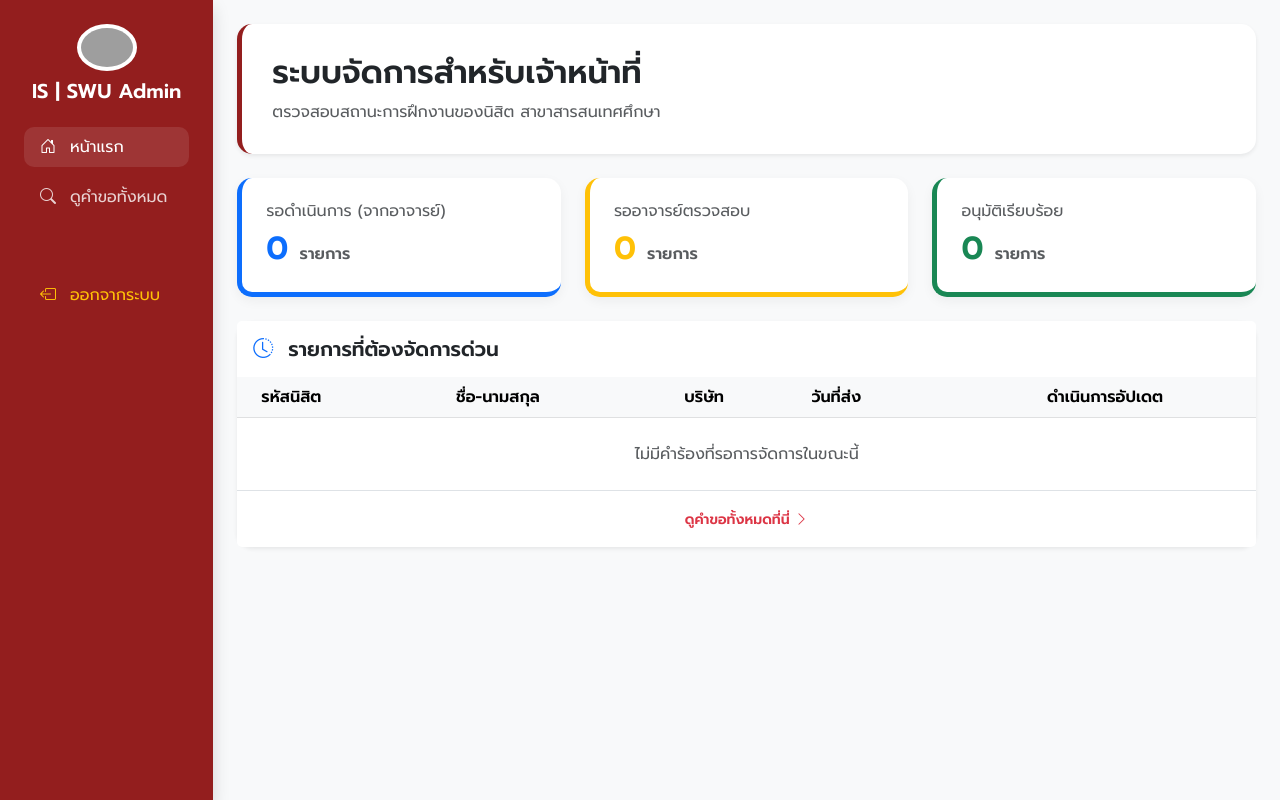
After one commit to bnrakaiai-code/hu_internships, a PHP site: page /hu_internships/staff/admin/index.php in a window 1280 px wide. The commit adds this page. Run offline with PHP 8.4, Linux system fonts and the light colour scheme; the visitor is signed in with stand-in values (Sample User, id 1); data that the repository does not hold is empty; grey boxes are pictures that could not be loaded.

Commit message:
update php file

```diff
--- a/about.php
+++ b/about.php
@@ -13,7 +13,7 @@
 
     <nav class="navbar navbar-expand-lg navbar-light navbar-swu sticky-top">
     <div class="container">
-        <a class="navbar-brand fw-bold d-flex align-items-center" href="#">
+        <a class="navbar-brand fw-bold d-flex align-items-center" href="index.php">
             <img src="https://unity.swu.ac.th/wp-content/uploads/2020/06/Srinakharinwirot_Logo_EN_Color-1-300x300.jpg"
                  alt="SWU Logo"
                  width="70"
--- a/includes/db_connect.php
+++ b/includes/db_connect.php
@@ -5,7 +5,6 @@ $dbpass = "";
 $dbname = "internships";
 
 try {
-    // แก้คำว่า dpname เป็น dbname เรียบร้อยแล้วครับ
     $conn = new PDO("mysql:host=$host;dbname=$dbname;charset=utf8mb4", $dbuser, $dbpass);
     $conn->setAttribute(PDO::ATTR_ERRMODE, PDO::ERRMODE_EXCEPTION);
 } catch(PDOException $e) {
--- /dev/null
+++ b/staff/admin/index.php
@@ -0,0 +1,211 @@
+<?php
+session_start();
+include('../../includes/db_connect.php');
+
+// 1. ตรวจสอบสิทธิ์
+if (!isset($_SESSION['user_id']) || ($_SESSION['role'] !== 'staff' && $_SESSION['role'] !== 'admin')) {
+    header("Location: ../../login.php");
+    exit();
+}
+
+// ประกาศตัวแปรไว้เป็นอาเรย์ว่างก่อน เผื่อกรณี Query มีปัญหาจะได้รับไม่ Error
+$pending_requests = [];
+
+try {
+    // นับจำนวนสถานะต่างๆ
+    $count_all = $conn->query("SELECT COUNT(*) FROM internship_requests")->fetchColumn();
+    $count_teacher = $conn->query("SELECT COUNT(*) FROM internship_requests WHERE status_id = 1")->fetchColumn();
+    $count_staff = $conn->query("SELECT COUNT(*) FROM internship_requests WHERE status_id = 4")->fetchColumn();
+    $count_approved = $conn->query("SELECT COUNT(*) FROM internship_requests WHERE status_id = 2")->fetchColumn();
+
+    // ดึงรายการคำร้องที่ "รอเจ้าหน้าที่ดำเนินการ" (ID 4)
+    $stmt_pending = $conn->prepare("
+        SELECT r.*, s.status_name, c.company_name, st.fullname
+        FROM internship_requests r
+        JOIN status_list s ON r.status_id = s.status_id
+        JOIN companies c ON r.company_id = c.company_id
+        JOIN students st ON r.student_id = st.student_id
+        WHERE r.status_id = 4
+        ORDER BY r.request_date DESC
+    ");
+    $stmt_pending->execute();
+    $pending_requests = $stmt_pending->fetchAll(PDO::FETCH_ASSOC); // ตรวจสอบว่ามีบรรทัดนี้
+
+} catch (PDOException $e) {
+    // ถ้า Query ผิดพลาดให้แสดง Error (เฉพาะช่วงพัฒนา)
+    // echo "Error: " . $e->getMessage();
+    $pending_requests = [];
+}
+?>
+
+<!DOCTYPE html>
+<html lang="th">
+<head>
+    <meta charset="UTF-8">
+    <title>Admin Dashboard | IS SWU</title>
+    <link href="https://cdn.jsdelivr.net/npm/bootstrap@5.3.0/dist/css/bootstrap.min.css" rel="stylesheet">
+    <link href="https://fonts.googleapis.com/css2?family=Prompt:wght@300;400;600&display=swap" rel="stylesheet">
+    <link rel="stylesheet" href="https://cdn.jsdelivr.net/npm/bootstrap-icons@1.11.1/font/bootstrap-icons.css">
+    <style>
+        body {
+            font-family: 'Prompt', sans-serif;
+            background-color: #f8f9fa;
+        }
+        .sidebar {
+            background: #931e1e;
+            min-height: 100vh;
+            color: white;
+            position: sticky;
+            top: 0;
+        }
+        .nav-link {
+            color: rgba(255,255,255,0.8);
+            margin-bottom: 10px;
+            border-radius: 10px;
+            transition: 0.3s;
+        }
+        .nav-link:hover, .nav-link.active {
+            color: white;
+            background: rgba(255,255,255,0.1);
+        }
+        .card-custom {
+            border: none;
+            border-radius: 15px;
+            box-shadow: 0 4px 12px rgba(0,0,0,0.05);
+            transition: 0.3s;
+            border-bottom: 4px solid transparent;
+        }
+        .card-custom:hover {
+            transform: translateY(-5px);
+        }
+        .welcome-section {
+            background: white;
+            padding: 30px;
+            border-radius: 15px;
+            border-left: 5px solid #931e1e;
+        }
+        .btn-swu {
+            background: #931e1e;
+            color: white;
+            border-radius: 25px;
+            border: none;
+            padding: 10px 25px; }
+        .btn-swu:hover {
+            background: #7a1818;
+            color: white; }
+
+        /* สีสถานะพิเศษ */
+        .border-staff {
+            border-bottom-color: #0d6efd;
+        } /* สีน้ำเงินสำหรับ Admin */
+        .border-teacher {
+            border-bottom-color: #ffc107;
+        } /* สีเหลืองสำหรับ Teacher */
+        .border-success {
+            border-bottom-color: #198754;
+        } /* สีเขียวสำหรับผ่านแล้ว */
+    </style>
+</head>
+<body>
+
+<div class="container-fluid">
+    <div class="row">
+        <nav class="col-md-3 col-lg-2 d-md-block sidebar p-4 shadow">
+            <div class="text-center mb-4">
+                <img src="https://unity.swu.ac.th/wp-content/uploads/2020/06/Srinakharinwirot_Logo_EN_Color-1-300x300.jpg" width="60" class="bg-white rounded-circle p-1 mb-2">
+                <h5 class="fw-bold">IS | SWU Admin</h5>
+            </div>
+            <ul class="nav flex-column">
+                <li class="nav-item"><a class="nav-link active" href="index.php"><i class="bi bi-house-door me-2"></i> หน้าแรก</a></li>
+                <li class="nav-item"><a class="nav-link" href="view_all.php"><i class="bi bi-search me-2"></i> ดูคำขอทั้งหมด</a></li>
+                <li class="nav-item mt-5"><a class="nav-link text-warning" href="../../logout.php"><i class="bi bi-box-arrow-left me-2"></i> ออกจากระบบ</a></li>
+            </ul>
+        </nav>
+
+        <main class="col-md-9 ms-sm-auto col-lg-10 px-md-4 py-4">
+            <div class="welcome-section shadow-sm mb-4">
+                <div class="d-flex justify-content-between align-items-center">
+                    <div>
+                        <h2 class="fw-bold">ระบบจัดการสำหรับเจ้าหน้าที่</h2>
+                        <p class="text-muted mb-0">ตรวจสอบสถานะการฝึกงานของนิสิต สาขาสารสนเทศศึกษา</p>
+                    </div>
+                </div>
+            </div>
+
+            <div class="row g-4 mb-4">
+                <div class="col-md-4">
+                    <div class="card card-custom p-4 bg-white text-white border-start border-primary border-5">
+                        <h6 class="text-muted">รอดำเนินการ (จากอาจารย์)</h6>
+                        <h2 class="fw-bold mb-0 text-primary"><?php echo $count_staff; ?> <small class="fs-6 text-muted">รายการ</small></h2>
+                    </div>
+                </div>
+                <div class="col-md-4">
+                    <div class="card card-custom p-4 bg-white border-start border-warning border-5">
+                        <h6 class="text-muted">รออาจารย์ตรวจสอบ</h6>
+                        <h2 class="fw-bold mb-0 text-warning"><?php echo $count_teacher; ?> <small class="fs-6 text-muted">รายการ</small></h2>
+                    </div>
+                </div>
+                <div class="col-md-4">
+                    <div class="card card-custom p-4 bg-white border-start border-success border-5">
+                        <h6 class="text-muted">อนุมัติเรียบร้อย</h6>
+                        <h2 class="fw-bold mb-0 text-success"><?php echo $count_approved; ?> <small class="fs-6 text-muted">รายการ</small></h2>
+                    </div>
+                </div>
+            </div>
+
+            <div class="card border-0 shadow-sm rounded-4">
+                <div class="card-header bg-white border-0 py-3">
+                    <h5 class="fw-bold mb-0"><i class="bi bi-clock-history me-2 text-primary"></i> รายการที่ต้องจัดการด่วน</h5>
+                </div>
+                <div class="card-body p-0">
+                    <div class="table-responsive">
+                        <table class="table table-hover align-middle mb-0">
+                            <thead class="table-light">
+                                <tr>
+                                    <th class="ps-4">รหัสนิสิต</th>
+                                    <th>ชื่อ-นามสกุล</th>
+                                    <th>บริษัท</th>
+                                    <th>วันที่ส่ง</th>
+                                    <th class="text-center">ดำเนินการอัปเดต</th>
+                                </tr>
+                            </thead>
+                            <tbody>
+                                <?php if(count($pending_requests) > 0): ?>
+                                    <?php foreach($pending_requests as $req): ?>
+                                    <tr>
+                                        <td class="ps-4 fw-bold"><?php echo $req['student_id']; ?></td>
+                                        <td><?php echo $req['fullname']; ?></td>
+                                        <td><?php echo $req['company_name']; ?></td>
+                                        <td><?php echo date('d/m/Y', strtotime($req['create_at'])); ?></td>
+                                        <td class="text-center">
+                                            <form action="update_status.php" method="POST" class="d-flex gap-2 justify-content-center">
+                                                <input type="hidden" name="request_id" value="<?php echo $req['request_id']; ?>">
+                                                <select name="status_id" class="form-select form-select-sm" style="width: 150px;" required>
+                                                    <option value="4" selected>รอเจ้าหน้าที่ดำเนินการ</option>
+                                                    <option value="2"> อนุมัติเข้าระบบ</option>
+                                                    <option value="3"> ยกเลิกคำร้อง</option>
+                                                </select>
+                                                <button type="submit" class="btn btn-dark btn-sm px-3 rounded-pill">ยืนยัน</button>
+                                            </form>
+                                        </td>
+                                    </tr>
+                                    <?php endforeach; ?>
+                                <?php else: ?>
+                                    <tr>
+                                        <td colspan="5" class="text-center py-4 text-muted">ไม่มีคำร้องที่รอการจัดการในขณะนี้</td>
+                                    </tr>
+                                <?php endif; ?>
+                            </tbody>
+                        </table>
+                    </div>
+                </div>
+                <div class="card-footer bg-white border-0 text-center py-3">
+                    <a href="view_all.php" class="text-decoration-none small text-danger fw-bold">ดูคำขอทั้งหมดที่นี่ <i class="bi bi-chevron-right"></i></a>
+                </div>
+            </div>
+        </main>
+    </div>
+</div>
+
+</body>
+</html>
--- a/staff/teacher/approve_request.php
+++ b/staff/teacher/approve_request.php
@@ -1,10 +1,9 @@
 <?php
 session_start();
-include('../includes/db_connect.php');
+include('../../includes/db_connect.php');
 
-// ตรวจสอบสิทธิ์
 if (!isset($_SESSION['user_id']) || ($_SESSION['role'] !== 'teacher' && $_SESSION['role'] !== 'staff')) {
-    header("Location: ../login.php");
+    header("Location: ../../login.php");
     exit();
 }
 
--- a/staff_1.php
+++ b/staff_1.php
@@ -14,7 +14,7 @@
 
     <nav class="navbar navbar-expand-lg navbar-dark navbar-swu sticky-top shadow">
         <div class="container">
-            <a class="navbar-brand fw-bold d-flex align-items-center" href="index.html">
+            <a class="navbar-brand fw-bold d-flex align-items-center" href="index.php">
                 <img src="https://unity.swu.ac.th/wp-content/uploads/2020/06/Srinakharinwirot_Logo_EN_Color-1-300x300.jpg"
                  alt="SWU Logo"
                  width="70"
--- a/staff_2.php
+++ b/staff_2.php
@@ -14,7 +14,7 @@
 
     <nav class="navbar navbar-expand-lg navbar-dark navbar-swu sticky-top shadow">
         <div class="container">
-            <a class="navbar-brand fw-bold d-flex align-items-center" href="index.html">
+            <a class="navbar-brand fw-bold d-flex align-items-center" href="index.php">
                 <img src="https://unity.swu.ac.th/wp-content/uploads/2020/06/Srinakharinwirot_Logo_EN_Color-1-300x300.jpg"
                  alt="SWU Logo"
                  width="70"
--- a/students.php
+++ b/students.php
@@ -48,7 +48,7 @@ $result = $conn->query($sql);
 
     <nav class="navbar navbar-expand-lg navbar-light navbar-swu sticky-top bg-white shadow-sm">
         <div class="container">
-            <a class="navbar-brand fw-bold d-flex align-items-center" href="#">
+            <a class="navbar-brand fw-bold d-flex align-items-center" href="index.php">
                 <img src="https://unity.swu.ac.th/wp-content/uploads/2020/06/Srinakharinwirot_Logo_EN_Color-1-300x300.jpg"
                      alt="SWU Logo" width="70" height="70" class="d-inline-block align-top me-2 bg-white rounded-circle p-1">
                 <div>
--- a/students/save_request.php
+++ b/students/save_request.php
@@ -33,7 +33,6 @@ if ($_SERVER['REQUEST_METHOD'] == 'POST') {
 
         if ($company) {
             // กรณีมีรหัสบริษัทนี้อยู่แล้ว -> อัปเดตข้อมูลให้เป็นปัจจุบัน
-            // ✅ ปรับใช้คอลัมน์ address ตามที่คุณคอมเมนต์ไว้
             $stmt_upd = $conn->prepare("UPDATE companies SET company_name = :cname, company_address = :addr, contact_person = :cp WHERE company_id = :id");
             $stmt_upd->execute([
                 ':cname' => $company_name,
@@ -44,7 +43,6 @@ if ($_SERVER['REQUEST_METHOD'] == 'POST') {
             $final_company_id = $input_company_id;
         } else {
             // กรณีไม่มีรหัสบริษัทนี้ -> Insert ใหม่ พร้อมระบุ company_id ที่ผู้ใช้กรอก
-            // ✅ ปรับใช้คอลัมน์ address ตามที่คุณคอมเมนต์ไว้
             $stmt_add_comp = $conn->prepare("INSERT INTO companies (company_id, company_name, company_address, contact_person, create_at)
                                              VALUES (:id, :cname, :addr, :cp, NOW())");
             $stmt_add_comp->execute([
```
Also changed, not shown: check_login.php (+4 -5 lines), index.css (+14 -6 lines), index.php (+17 -16 lines), login.php (+29 -5 lines), staff/admin/update_status.php (+63 -0 lines), staff/admin/view_all.php (+121 -0 lines), staff/teacher/index.php (+27 -7 lines), staff/teacher/view_all.php (+22 -21 lines), students/index.php (+23 -10 lines), students/view_status.php (+3 -5 lines).
